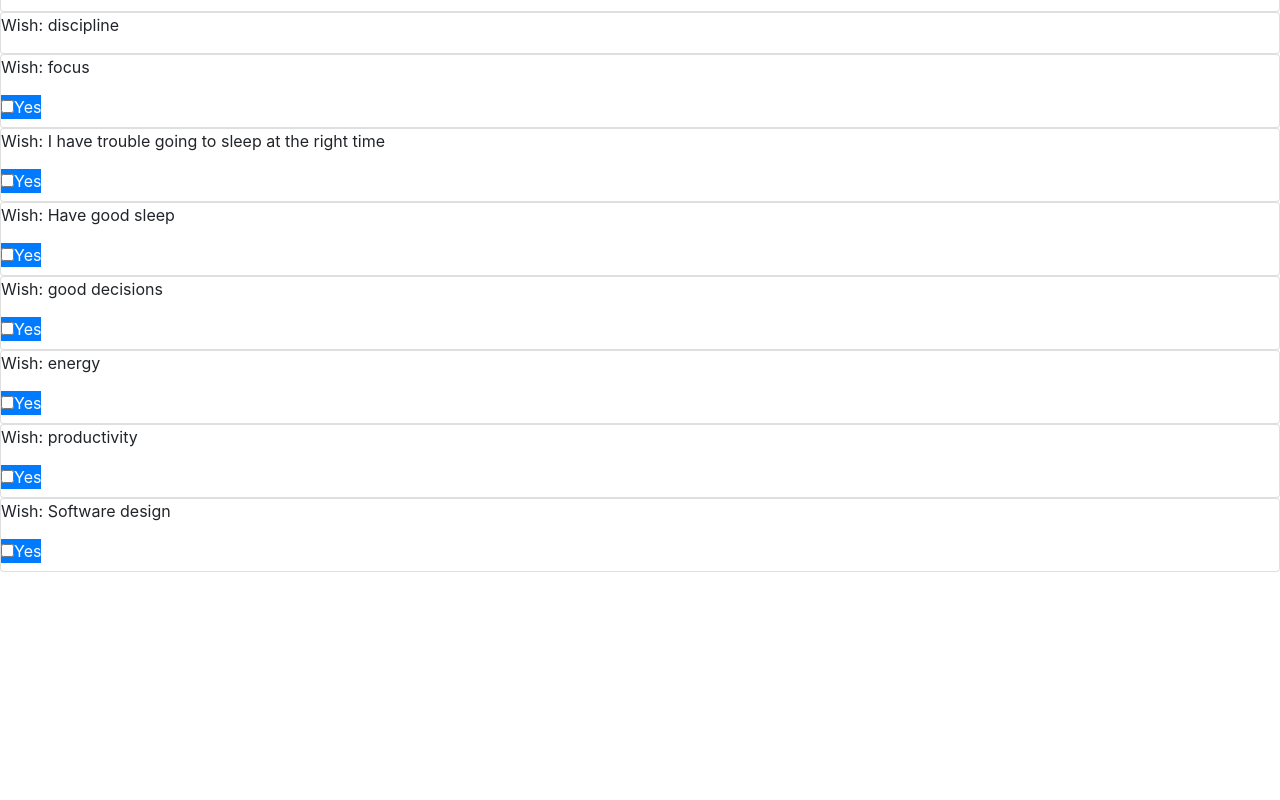
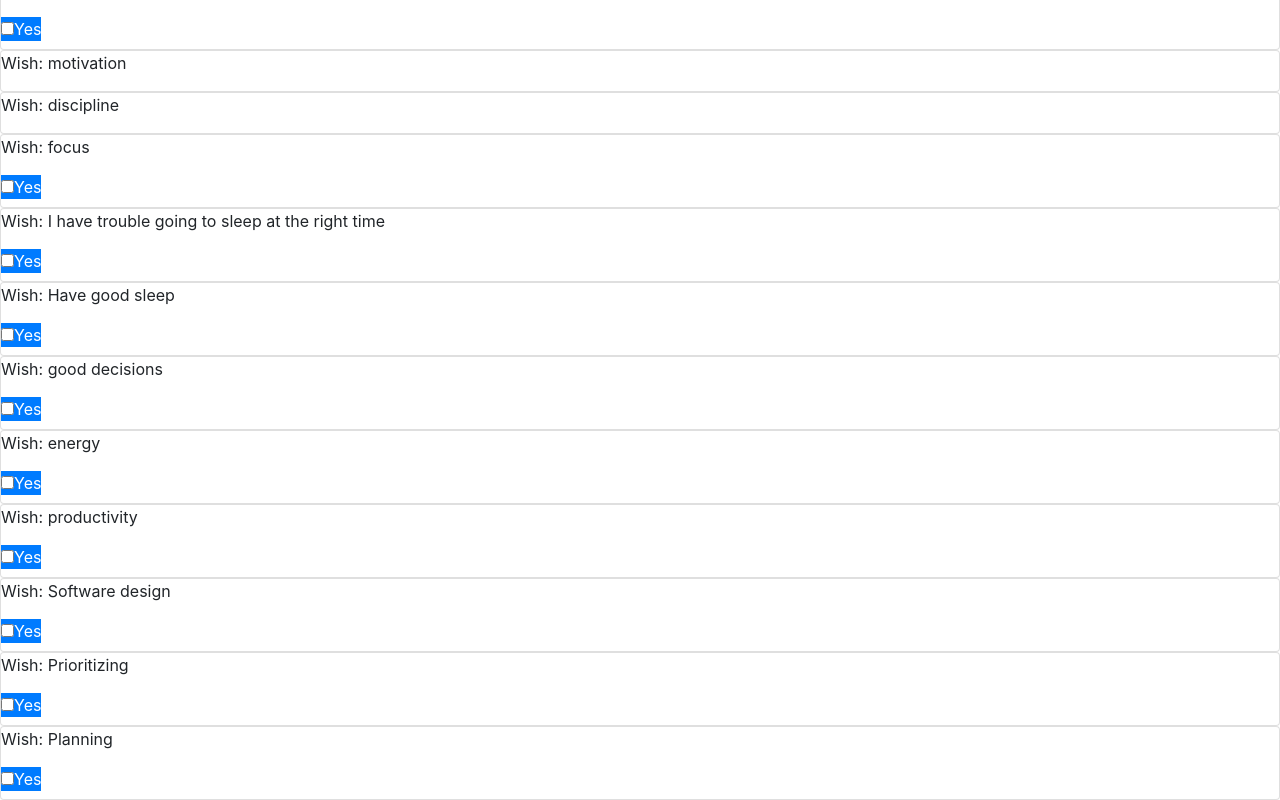
Before and after one commit to karol-depka/lifedvisor, an Angular app: page / in a window 1280 px wide. Shown: the part 800-1600 px from the top of the page. Before the commit the page ends 1372 px from the top, so only its background shows below. Built offline with nearby package versions, Linux system fonts and the light colour scheme.

Commit message:
Add hints: prioritizing and planning stubs

```diff
--- a/src/app/core/hints_problems_questions.data.ts
+++ b/src/app/core/hints_problems_questions.data.ts
@@ -60,6 +60,7 @@ export class Questions {
   }
 
 
+  /* cross-cutting concern? */
   'good decisions' = {
     ifYes: [
       {
@@ -110,6 +111,19 @@ export class Questions {
     ]
   }
 
+
+  'Prioritizing' = {
+    ifYes: [
+      'Can prioritize the part (thus need to split tasks) of tasks, where things are written down, to not forget them and to stop nagging thoughts. The other part of the task can be done later when time permits.'
+    ]
+  }
+
+  'Planning' = {
+    ifYes: [
+      this['Prioritizing']
+    ]
+  }
+
 }
 
 function processQuestions(questions: Questions) {
```
